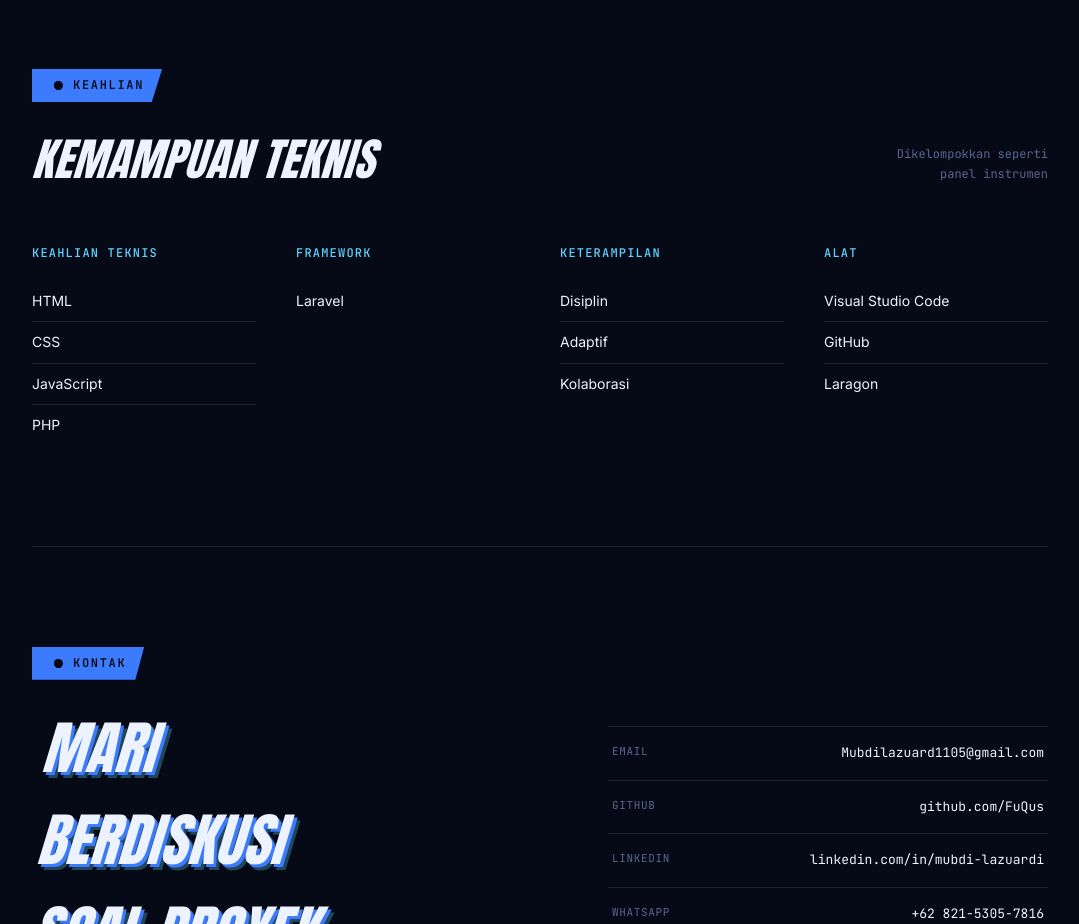
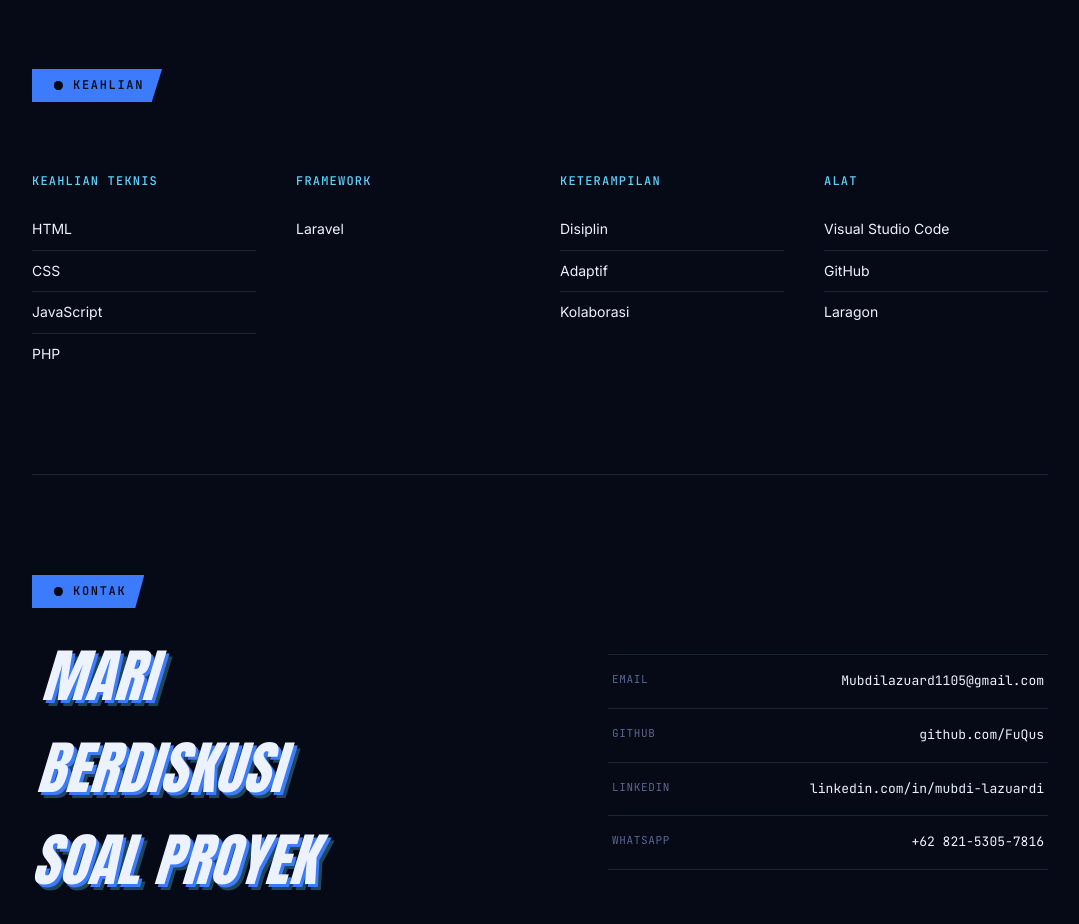
Before and after one commit to FuQus/WebPorto, a plain HTML site: page index.html in a window 1280 px wide. Shown: the part 6520-7444 px from the top of the page, without its empty margins (100-1179 px from the left). Drawn offline with Linux system fonts and the light colour scheme.

Commit message:
hapus kata

```diff
--- a/index.html
+++ b/index.html
@@ -942,8 +942,6 @@
   <section class="sheet reveal" id="keahlian">
     <div class="ref-tag"><span class="moon"></span>Keahlian</div>
     <div class="section-head">
-      <h2>Kemampuan teknis</h2>
-      <p>Dikelompokkan seperti panel instrumen</p>
     </div>
     <div class="skills-grid">
       <div class="skills-col">
```
